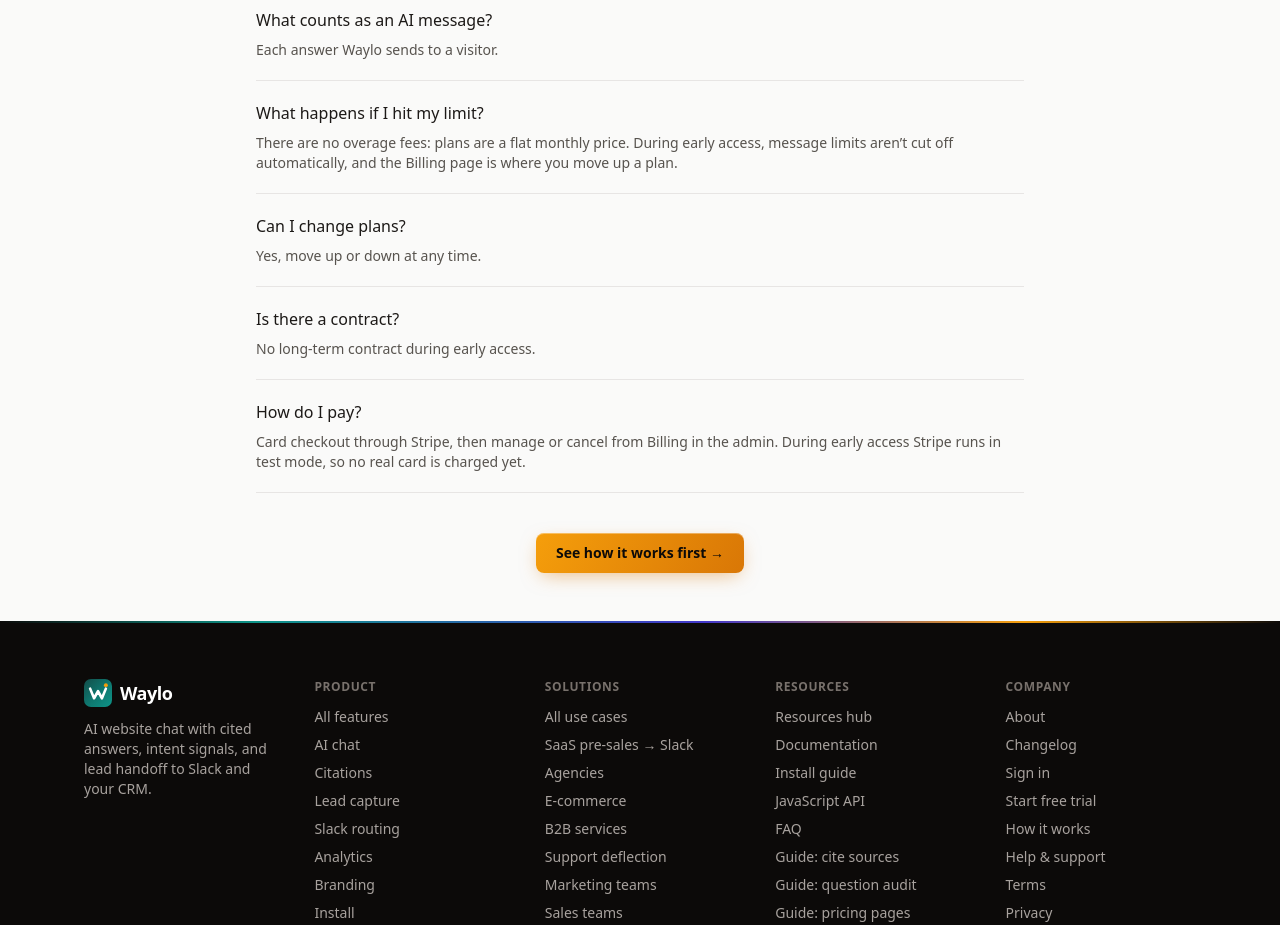
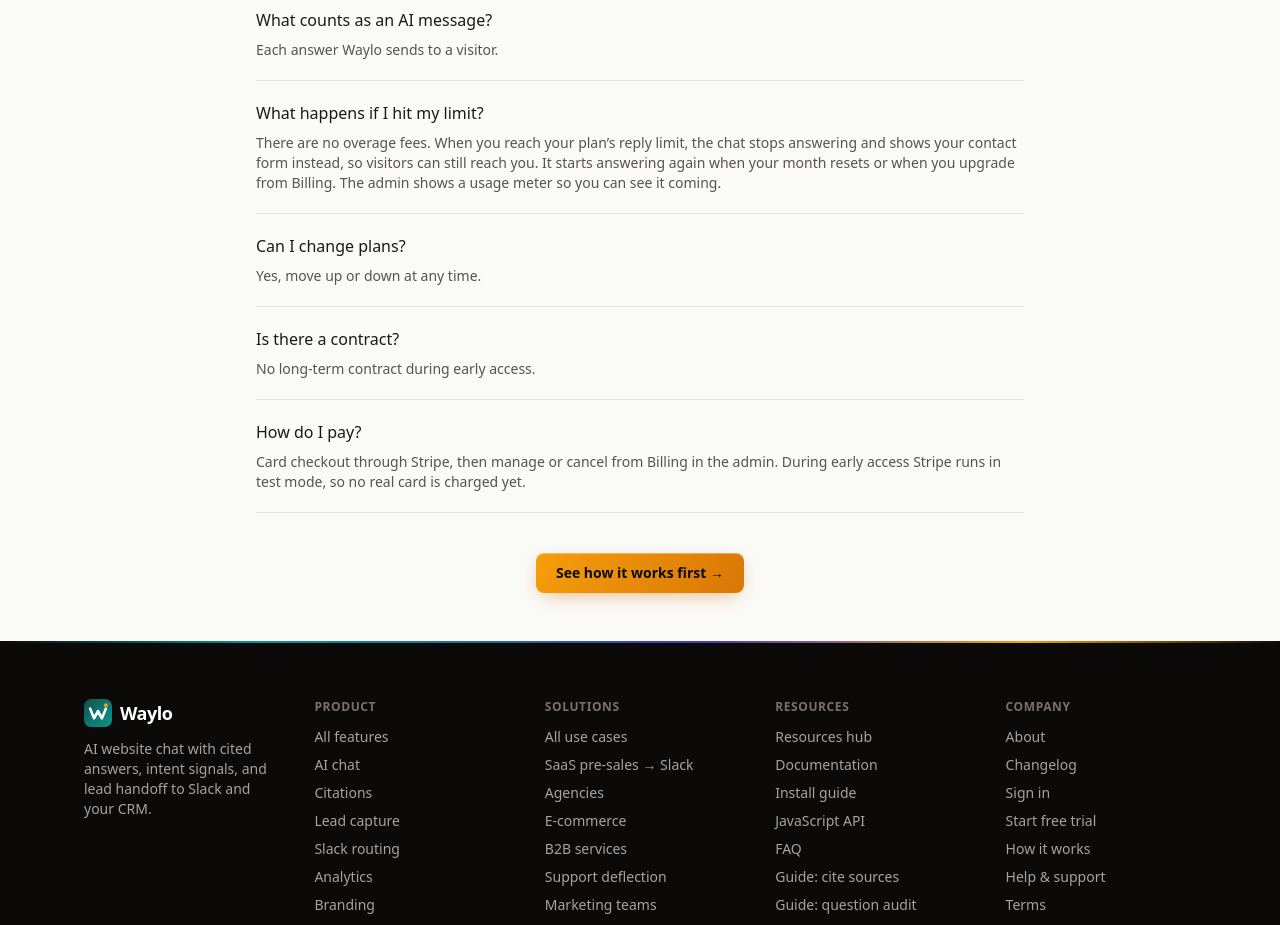
Before and after one commit to mckayluu/waylo, a Next.js app: page /pricing in a window 1280 px wide. Shown: the part 2980-3905 px from the top of the page. Built offline with nearby package versions, Linux system fonts and the light colour scheme; no server answers.

Commit message:
marketing: pricing FAQ matches enforced reply limits (dd165cb): chat pauses to contact form, usage meter, no overages

```diff
--- a/src/app/pricing/page.tsx
+++ b/src/app/pricing/page.tsx
@@ -9,7 +9,7 @@ import { WorkflowStrip, ValueProps } from "@/components/marketing/Visuals";
 import { MSG } from "@/lib/messaging";
 export const metadata: Metadata = pageMeta("/pricing", "Pricing: Trial, Starter $79, Growth $249", "Waylo pricing: free Trial with 500 AI messages, Starter at $79/month with 3,000 messages and CRM webhooks, Growth at $249/month with 3 sites and Audiences.");
 const rows: [string, string, string, string][] = [["Websites", "1", "1", "3"], ["AI messages", "500 total", "3,000 / mo", "15,000 / mo"], ["Members", "1", "5", "Unlimited"], ["Cited answers from crawled pages", "✓", "✓", "✓"], ["Intent signals & journeys", "✓", "✓", "✓"], ["Embed modes (launcher, sidebar, track)", "✓", "✓", "✓"], ["Contact form & leads", "✓", "✓", "✓"], ["Guidance (facts, rules, skills)", "—", "✓", "✓"], ["Contact / demo handoff", "—", "✓", "✓"], ["Slack + CRM webhooks", "—", "✓", "✓"], ["Roles & permissions", "—", "✓", "✓"], ["Audiences", "—", "—", "✓"], ["Support", "Email", "Email", "Priority"]];
-const faqs = [["What counts as an AI message?", "Each answer Waylo sends to a visitor."], ["What happens if I hit my limit?", "There are no overage fees: plans are a flat monthly price. During early access, message limits aren’t cut off automatically, and the Billing page is where you move up a plan."], ["Can I change plans?", "Yes, move up or down at any time."], ["Is there a contract?", "No long-term contract during early access."], ["How do I pay?", "Card checkout through Stripe, then manage or cancel from Billing in the admin. During early access Stripe runs in test mode, so no real card is charged yet."]];
+const faqs = [["What counts as an AI message?", "Each answer Waylo sends to a visitor."], ["What happens if I hit my limit?", "There are no overage fees. When you reach your plan’s reply limit, the chat stops answering and shows your contact form instead, so visitors can still reach you. It starts answering again when your month resets or when you upgrade from Billing. The admin shows a usage meter so you can see it coming."], ["Can I change plans?", "Yes, move up or down at any time."], ["Is there a contract?", "No long-term contract during early access."], ["How do I pay?", "Card checkout through Stripe, then manage or cancel from Billing in the admin. During early access Stripe runs in test mode, so no real card is charged yet."]];
 export default function Pricing() {
   return <Shell><Header /><main>
     <section className="w-gradient relative overflow-hidden px-5 pb-24 pt-10 text-center text-white"><div className="w-grid-bg absolute inset-0 opacity-60" aria-hidden /><div className="relative mx-auto max-w-3xl"><p className="text-xs font-semibold uppercase tracking-[0.08em] text-amber-300">Early access pricing</p><h1 className="mt-2 text-4xl font-semibold tracking-tight sm:text-5xl">Priced in public. Set up by you.</h1><p className="mt-4 text-lg text-white/85">Start free with no card, then pick a flat monthly plan with no overage fees. Every plan answers from your own pages with the source attached; upgrades add Slack and webhook alerts, guidance, and more sites.</p></div></section>
```
